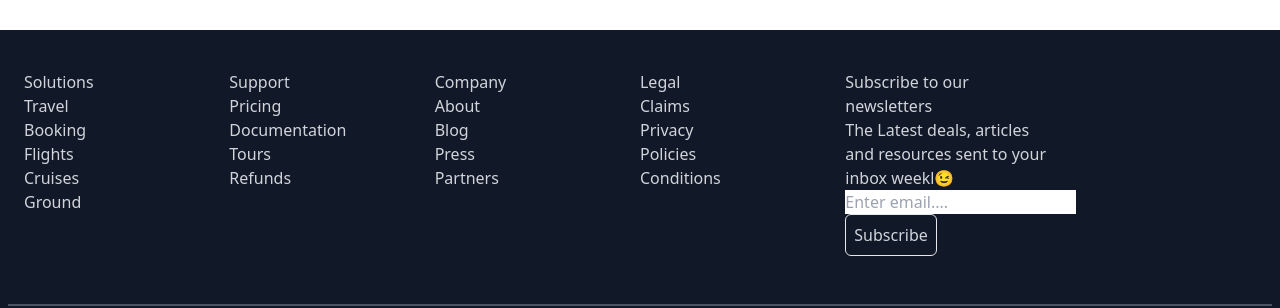
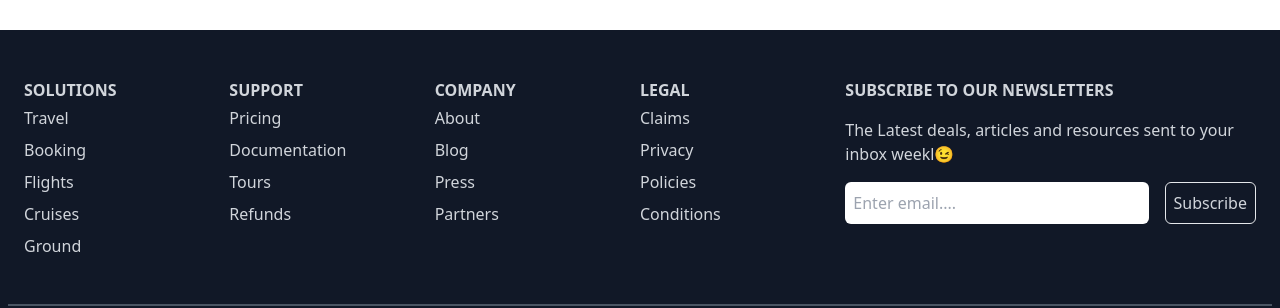
Before and after one commit to ludiemert/react-tailwindcss, a React (Create React App) app: page / in a window 1280 px wide. Shown: the part 3174-3482 px from the top of the page. Built offline with nearby package versions, Linux system fonts and the light colour scheme.

Commit message:
feat: ajusts omponents footer

```diff
--- a/src/components/Footer.jsx
+++ b/src/components/Footer.jsx
@@ -7,47 +7,47 @@ export default function Footer() {
     <div className=" w-full mt-24 bg-gray-900 text-gray-300 py-2 px-2">
       <div className=" max-w-[1400px] mx-auto grid grid-cols-2 md:grid-cols-6 border-b-2 border-gray-600 py-8 px-4">
         <div>
-          <h6>Solutions</h6>
+          <h6 className="font-bold uppercase pt-2">Solutions</h6>
           <ul>
-            <li>Travel</li>
-            <li>Booking</li>
-            <li>Flights</li>
-            <li>Cruises</li>
-            <li>Ground</li>
+            <li className="py-1">Travel</li>
+            <li className="py-1">Booking</li>
+            <li className="py-1">Flights</li>
+            <li className="py-1">Cruises</li>
+            <li className="py-1">Ground</li>
           </ul>
         </div>
         <div>
-          <h6>Support</h6>
+          <h6 className="font-bold uppercase pt-2">Support</h6>
           <ul>
-            <li>Pricing</li>
-            <li>Documentation</li>
-            <li>Tours</li>
-            <li>Refunds</li>
+            <li className="py-1">Pricing</li>
+            <li className="py-1">Documentation</li>
+            <li className="py-1">Tours</li>
+            <li className="py-1">Refunds</li>
           </ul>
         </div>
         <div>
-          <h6>Company</h6>
+          <h6 className="font-bold uppercase pt-2">Company</h6>
           <ul>
-            <li>About</li>
-            <li>Blog</li>
-            <li>Press</li>
-            <li>Partners</li>
+            <li className="py-1">About</li>
+            <li className="py-1">Blog</li>
+            <li className="py-1">Press</li>
+            <li className="py-1">Partners</li>
           </ul>
         </div>
         <div>
-          <h6>Legal</h6>
+          <h6 className="font-bold uppercase pt-2">Legal</h6>
           <ul>
-            <li>Claims</li>
-            <li>Privacy</li>
-            <li>Policies</li>
-            <li>Conditions</li>
+            <li className="py-1">Claims</li>
+            <li className="py-1">Privacy</li>
+            <li className="py-1">Policies</li>
+            <li className="py-1">Conditions</li>
           </ul>
         </div>
-        <div>
-          <p>Subscribe to our newsletters</p>
-          <p>The Latest deals, articles and resources sent to your inbox weekl😉</p>
-          <form>
-            <input type="email" placeholder="Enter email...." />
+        <div className=" col-span-2 py-8 md:pt-2">
+          <p className=" font-bold uppercase">Subscribe to our newsletters</p>
+          <p className="py-4">The Latest deals, articles and resources sent to your inbox weekl😉</p>
+          <form className="flex flex-col sm:flex-row">
+            <input className="w-full p-2 mr-4 rounded-md mb-4" type="email" placeholder="Enter email...." />
             <button className=" p-2 mb-4 rounded-md">Subscribe</button>
           </form>
         </div>
```
